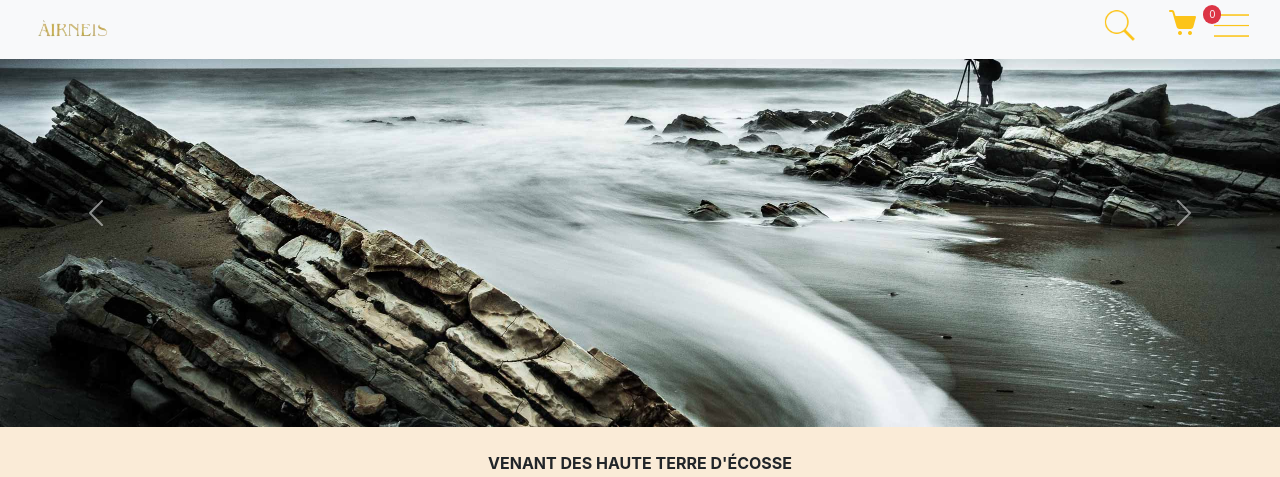
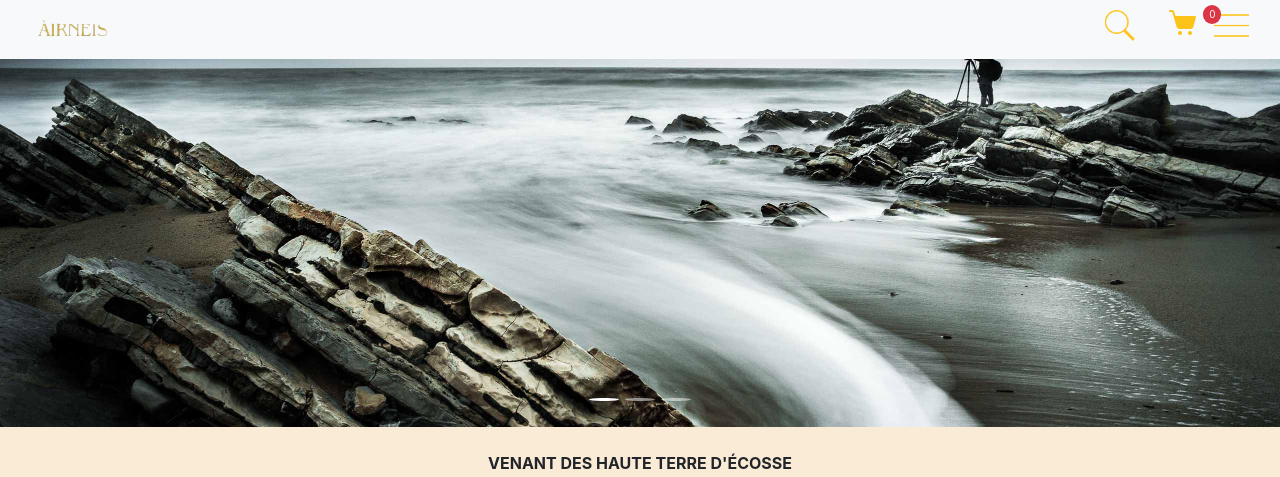
Before and after one commit to JovickT/airneis_web, a React (Create React App) app: page / in a window 1280 px wide. Shown: the top 477 px of the page. Built offline with nearby package versions, Linux system fonts and the light colour scheme.

Commit message:
Modification carousel

```diff
--- a/src/components/Home.tsx
+++ b/src/components/Home.tsx
@@ -37,21 +37,25 @@ const Home = () =>{
     return(
         <Layout>
             <div className="d-flex justify-content-center">
-            <div id="carouselExampleAutoplaying" className="carousel slide" data-bs-ride="ride">
+            <div id="carouselExampleSlidesOnly" className="carousel slide" data-bs-ride="carousel">
+            <div className="carousel-indicators">
+                {carrousel.map((img,index) =><button key={index}
+                type="button"
+                data-bs-target="#carouselExampleSlidesOnly"
+                data-bs-slide-to={index}
+                className={index === 0 ? "active" : ""}
+                aria-current={index === 0 ? "true" : undefined}
+                aria-label={`Slide ${index}`}
+                ></button>)}
+            </div>
                 <div className="carousel-inner">
-                    {carrousel.map((img,index) =><div key={index} className="carousel-item active" data-bs-interval="5000">
+                    {carrousel.map((img,index) =><div key={index}
+                    className={index === 0 ? "carousel-item active" : "carousel-item"}
+                    data-bs-interval="5000">
                         <img src={cascade} className="d-block w-100" alt="carrousel"/>
                     </div>
                     )}
                 </div>
-                <button className="carousel-control-prev" type="button" data-bs-target="#carouselExampleAutoplaying" data-bs-slide="prev">
-                    <span className="carousel-control-prev-icon" aria-hidden="true"></span>
-                    <span className="visually-hidden">Previous</span>
-                </button>
-                <button className="carousel-control-next" type="button" data-bs-target="#carouselExampleAutoplaying" data-bs-slide="next">
-                    <span className="carousel-control-next-icon" aria-hidden="true"></span>
-                    <span className="visually-hidden">Next</span>
-                </button>
             </div>
             </div>
 
--- a/src/components/Produit.tsx
+++ b/src/components/Produit.tsx
@@ -1,6 +1,7 @@
 import Layout from "./Layout"
 import  cascade  from "../img/bannierejpg.jpg";
 import  lit  from "../img/lit.jpg";
+import  armoire  from "../img/armoire.jpg";
 import { useState } from "react";
 import { Link } from "react-router-dom";
 
@@ -41,6 +42,7 @@ const Produit = () =>{
     // les éléments qui constitut les informations importante d'uun produit. (il manque juste le lien vers l'image qui correspond au produit)
     const produitPage ={
         'nom': 'la vache',
+        'categorie': 'canapé',
         'prix': 1200,
         'description':'les chaussettes de l\'archiduchesse sont elle sèche, archi sèche'
     }
@@ -74,26 +76,33 @@ const Produit = () =>{
                 <img src={cascade} alt="canape" className="carrousel-size mb-5"/>
                 <div className="container">
                     <div className="row">
-                        <div id="carouselExampleAutoplaying" className="carousel slide col-6" data-bs-ride="carousel">
+                        <div id="carouselExampleSlidesOnly" className="carousel slide col-6" data-bs-ride="carousel">
+                        <div className="carousel-indicators">
+                                {carrousel.map((img,index) =><button key={index}
+                                type="button"
+                                data-bs-target="#carouselExampleSlidesOnly"
+                                data-bs-slide-to={index}
+                                className={index === 0 ? "active" : ""}
+                                aria-current={index === 0 ? "true" : undefined}
+                                aria-label={`Slide ${index}`}
+                                ></button>)}
+                            </div>
                             <div className="carousel-inner">
-                                {carrousel.map((img,index) =><div key={index} className="carousel-item active" data-bs-interval="5000">
-                                    <img src={lit} className="d-block w-100" alt="..."/>
+                                {carrousel.map((img,index) =><div key={index}
+                                className={index === 0 ? "carousel-item active" : "carousel-item"}
+                                data-bs-interval="5000">
+                                    <img src={armoire} className="d-block w-100" alt="..."/>
                                 </div>
                                 )}
                             </div>
-                            <button className="carousel-control-prev" type="button" data-bs-target="#carouselExampleAutoplaying" data-bs-slide="prev">
-                                <span className="carousel-control-prev-icon" aria-hidden="true"></span>
-                                <span className="visually-hidden">Previous</span>
-                            </button>
-                            <button className="carousel-control-next" type="button" data-bs-target="#carouselExampleAutoplaying" data-bs-slide="next">
-                                <span className="carousel-control-next-icon" aria-hidden="true"></span>
-                                <span className="visually-hidden">Next</span>
-                            </button>
                         </div>
                         <div className="col desc-produits">
                             <div className="d-flex justify-content-between mb-3">
-                                <span>{produitPage.prix}€</span>
-                                <span className="text-uppercase">{produitPage.nom}</span>
+                                <span className="font-bolder">{produitPage.prix}€</span>
+                                <div className="d-flex flex-column">
+                                    <span className="text-uppercase font-bolder">{produitPage.nom}</span>
+                                    <span>En stock</span>
+                                </div>
                             </div>
                             <div className="description">
                                 <p>
@@ -120,16 +129,10 @@ const Produit = () =>{
                         <div className="text-center text-color mt-5">
                             <h1>PRODUIT SIMILAIRE</h1>
                             <div className="row justify-content-center">
-                                {prod.map((p,index) =><div key={index} className="card me-5 my-3" >
-                                    <img className="card-img-top" src={lit} alt="Card image cap"/>
-                                    <div className="card-body">
-                                        <h5 className="card-title">{p}</h5>
-                                        <p className="card-text">Some quick example text to build on the card title and make up the bulk of the card's content.</p>
-                                        <Link to={`/${encodeURIComponent(imgcarrousel[index])}/${encodeURIComponent(p)}`}>
-                                            <button>en savoir plus</button>
-                                        </Link>
-                                    </div>
-                                </div>
+                            {prod.map((p,index) =><Link key={index} to={`/${encodeURIComponent(produitPage.categorie)}/${encodeURIComponent(p)}`} className="row text-center text-decoration-none col-3 my-3 mx-3">
+                                    <img src={lit} alt="" className=" mb-2 rounded-5"/>
+                                    <span className="text-dark font-bolder">{p}</span>
+                                </Link>
                                 )}
                             </div>
                         </div>
```
